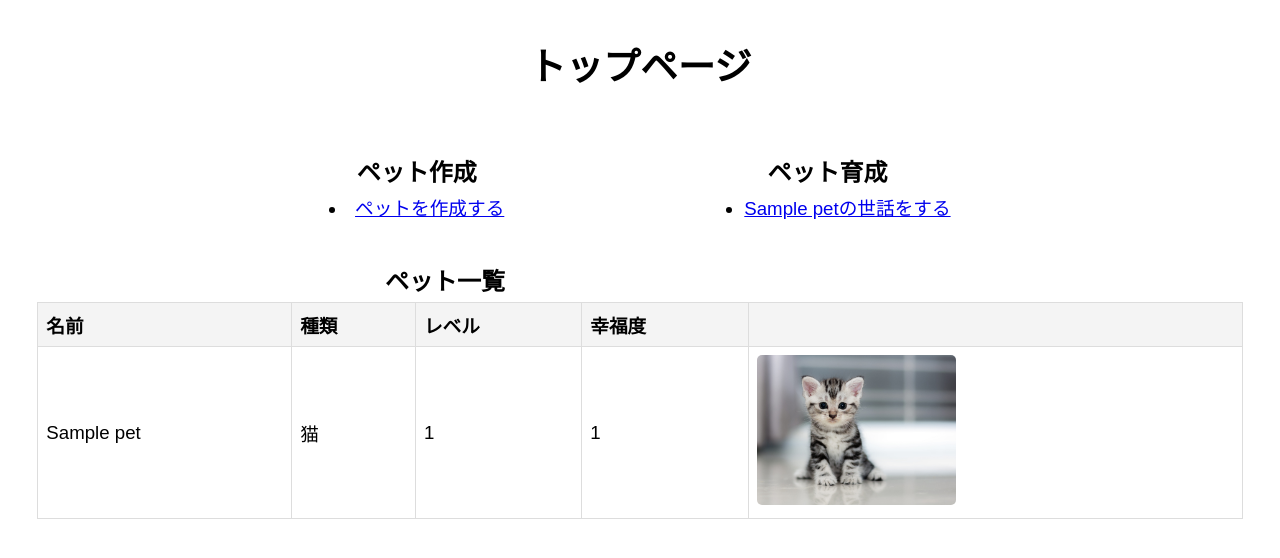
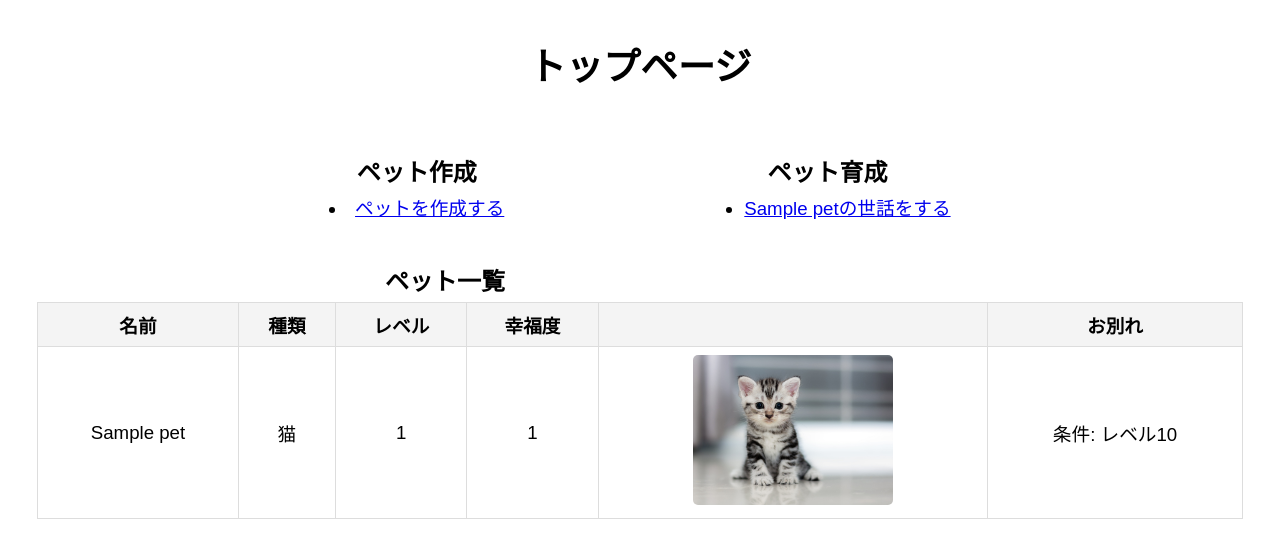
Before and after one commit to 2024AIT-OOP2-G06/pet-breeding, a Flask app: page / in a window 1280 px wide. Shown: the top 558 px of the page. Run offline with Flask 3, Linux system fonts and the light colour scheme; tables that the repository leaves empty hold one stand-in row (values such as "Sample post").

Commit message:
一覧にペットデータ消去を追加
レベル10になったらペットを里親に出せるようになる

```diff
--- a/routes/pet.py
+++ b/routes/pet.py
@@ -21,14 +21,22 @@ def add():
         type = request.form['type']
 
         Pet.create(name=name, type=type)
-        return redirect(url_for('pet.list'))
+        return redirect(url_for('pet.index'))
 
     return render_template('pet_add.html')
 
 
 # ペット一覧画面
-@pet_bp.route('/list')
+@pet_bp.route('/list', methods=['GET', 'POST'])
 def list():
+    if request.method == 'POST':
+        pet_id = request.form.get('pet_id')  # フォームからpet_idを取得
+        if pet_id:
+            pet = Pet.get_or_none(Pet.id == pet_id)
+            if pet and pet.level >= 10:  # レベル10以上のペットのみ削除
+                pet.delete_instance()  # ペットを削除
+        return redirect(url_for('pet.index'))
+
     pets = Pet.select()
     return render_template('pet_list.html', pets=pets)
 
--- a/static/base-style.css
+++ b/static/base-style.css
@@ -21,7 +21,7 @@ table {
 th, td {
   border: 1px solid #ddd;
   padding: 8px;
-  text-align: left;
+  text-align: center;
 }
 
 th {
--- a/templates/pet_list.html
+++ b/templates/pet_list.html
@@ -14,6 +14,7 @@
                 <th>レベル</th>
                 <th>幸福度</th>
                 <th>&nbsp;</th>
+                <th>お別れ</th>
             </tr>
         </thead>
         <tbody>
@@ -47,6 +48,17 @@
                         </label>
                     </div>
                 </td>
+                <!-- お別れ -->
+                <td>
+                    {% if pet.level >= 10 %}
+                        <form action="{{ url_for('pet.list') }}" method="post">
+                            <input type="hidden" name="pet_id" value="{{ pet.id }}">
+                            <button type="submit">里親に出す</button>
+                        </form>
+                    {% else %}
+                        <span>条件: レベル10</span>
+                    {% endif %}
+                </td>
             </tr>
             {% endfor %}
         </tbody>
```
